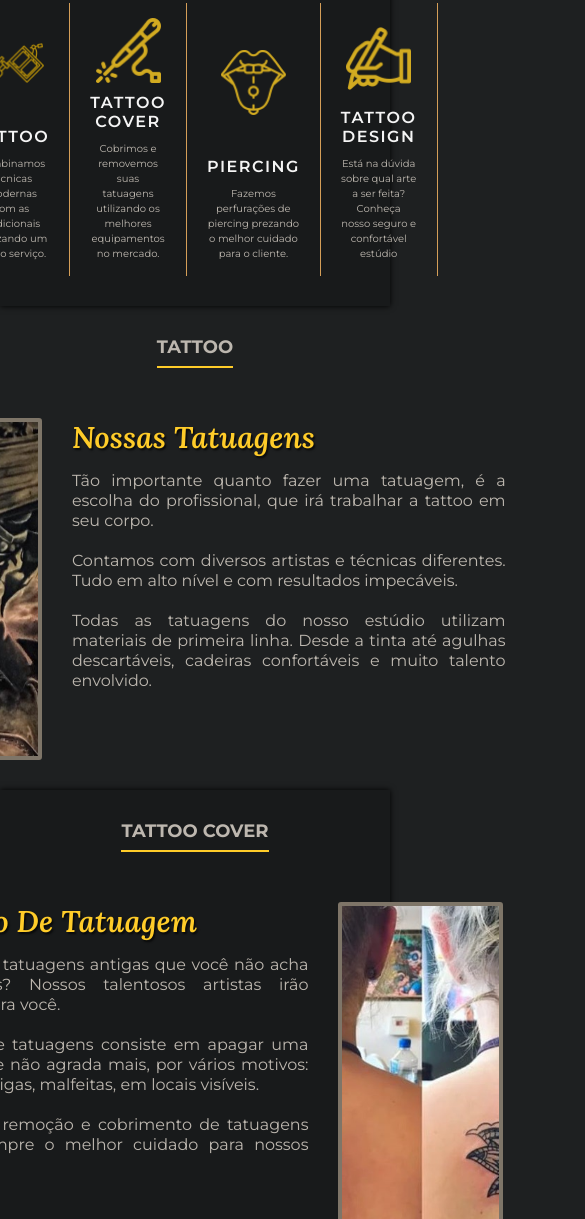
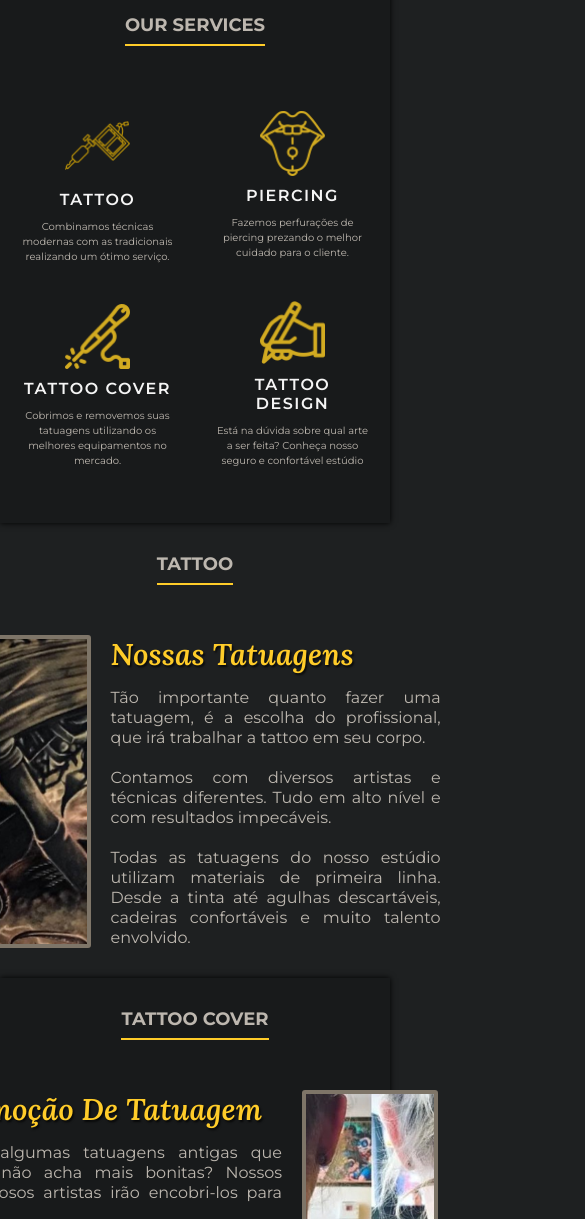
Before and after one commit to Wallison-Greg/tattoo, a plain HTML site: page index.html in a window 390 px wide. Shown: the part 1437-2656 px from the top of the page, 585 px wide, since content can reach past the window. Drawn offline with Linux system fonts and the light colour scheme; a web font is replaced by a local one.

Commit message:
responsividade para tableti finalizada

```diff
--- a/assets/style/home.css
+++ b/assets/style/home.css
@@ -200,6 +200,9 @@ nav a:hover{
     display: flex;
     flex-direction: row;
 }
+.services .area_service{
+    display: flex;
+}
 .services .sec_service{
     flex: 1;
     display: flex;
@@ -334,7 +337,6 @@ nav a:hover{
     width: 100vw;
     height: 400px;
     background-image: url('../img/map.png');
-    background-position: center;
     background-repeat: no-repeat;
     background-size: cover;
 }
@@ -476,3 +478,59 @@ footer .inf_contact{
 .cont_day .day_sem:first-child{
     margin-top: 0;
 }
+
+
+/*responsividade*/
+
+@media (max-width: 800px){
+
+    /*main*/
+    .services .area_service{
+        flex-direction: column;
+    }
+    .our_services .sec_service{
+        min-width: 45%;
+        margin-bottom: 10px;
+        border: none;
+    }
+
+    .services .sec_service:last-child{
+        border-right: none;
+    }
+    .body .desc{
+        max-width: 330px;
+        margin-left: 8px;
+        margin-right: 20px;
+    }
+    .body .slide{
+        max-width: 330px;
+        height: auto;
+        margin-right: 8px;
+    }
+    .tattoo .slide{
+        margin-left: 8px;
+        margin-right: 12px;
+    }
+    .tattoo .desc{
+        margin-right: 8px;
+    }
+    .piercing .slide{
+        margin-left: 8px;
+        margin-right: 12px;
+    }
+    .piercing .desc{
+        margin-right: 8px;
+    }
+
+    /*rodape*/
+
+    footer .inf_contact{
+        flex-direction: column;
+        justify-content: center;
+        align-items: center;
+    }
+
+    .container .copy{
+        width: 100vw;
+    }
+}
--- a/index.html
+++ b/index.html
@@ -76,6 +76,7 @@
                 </div>
                 <div class="body">
                     <div class="services">
+                        <div class="area_service">
                             <div class="sec_service">
                                 <div class="logo"></div>
                                 <div class="title">tattoo</div>
@@ -86,6 +87,8 @@
                                 <div class="title">tattoo cover</div>
                                 <div class="serv_desc">Cobrimos e removemos suas tatuagens utilizando os melhores equipamentos no mercado.</div>
                             </div>
+                        </div>
+                        <div class="area_service">
                             <div class="sec_service">
                                 <div class="logo img3"></div>
                                 <div class="title">piercing</div>
@@ -95,6 +98,7 @@
                                 <div class="logo img4"></div>
                                 <div class="title">tattoo design</div>
                                 <div class="serv_desc">Está na dúvida sobre qual arte a ser feita? Conheça nosso seguro e confortável estúdio</div>
+                            </div>
                         </div>
                     </div>
                 </div>
```
Also changed, not shown: assets/img/banner/cover/bn_tattoo_cover_2.png, assets/img/map.png. Lines whose indentation alone changed are shown as unchanged.
